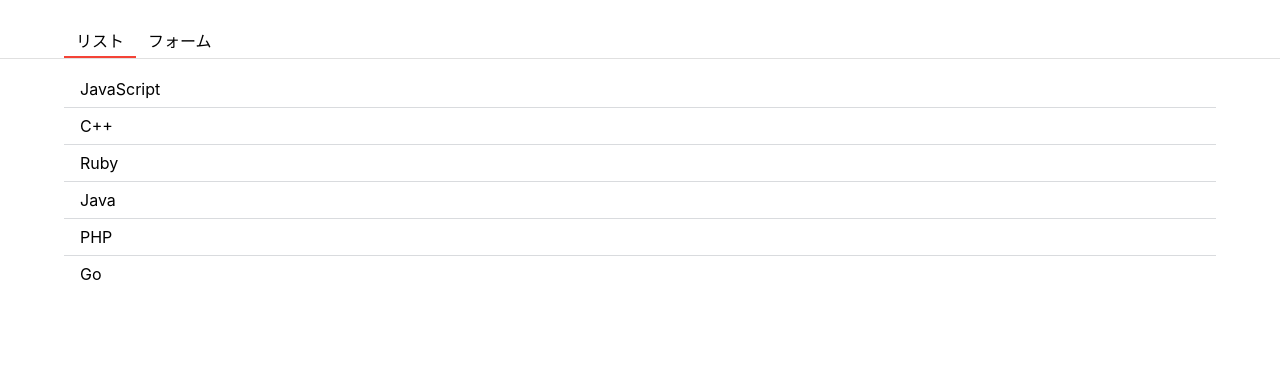
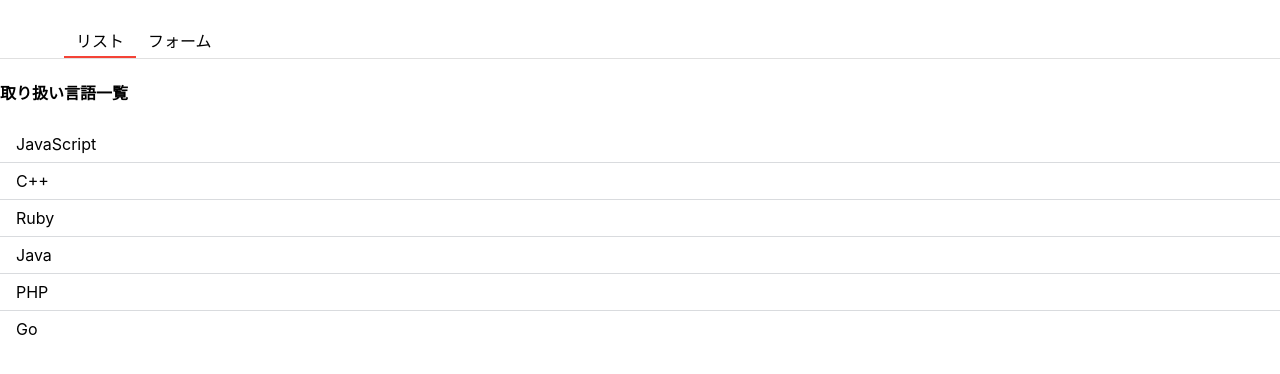
Before and after one commit to tomuyamukun/react-tuto, a React (Create React App) app: page / in a window 1280 px wide. Shown: the top 374 px of the page. Built offline with nearby package versions, Linux system fonts and the light colour scheme.

Commit message:
higher-order-component

```diff
--- a/src/App.js
+++ b/src/App.js
@@ -2,6 +2,7 @@ import styled from "styled-components";
 import { useState, useEffect } from "react";
 import { List } from "./List";
 import { Form } from "./Form";
+import { withLoading } from "./hoc/withLoading";
 import { getLanguages } from "./const/languages";
 
 const Header = styled.header`
@@ -23,20 +24,9 @@ const HeaderLi = styled.li`
 	border-bottom: ${(props) => (props.focused ? "2px solid #F44336" : "none")};
 `;
 
-function App() {
+function App({ data }) {
 	const [tab, setTab] = useState("list");
-	const [langs, setLangs] = useState([]);
-
-	// 第二引数に空の[]を入れるとmount時だけ,
-	useEffect(() => {
-		console.log("App.js:useEffect");
-		fetchLanguages();
-	}, []);
-
-	const fetchLanguages = async () => {
-		const languages = await getLanguages();
-		setLangs(languages);
-	};
+	const [langs, setLangs] = useState(data);
 
 	const addLang = (lang) => {
 		setLangs([...langs, lang]);
@@ -61,4 +51,4 @@ function App() {
 	);
 }
 
-export default App;
+export default withLoading(App, getLanguages);
--- a/src/Form.jsx
+++ b/src/Form.jsx
@@ -1,10 +1,7 @@
 import { useState } from "react";
 import styled from "styled-components";
 import { Button } from "./components/button";
-
-const Container = styled.div`
-	padding: 12px 64px;
-`;
+import { TabBodyContainer } from "./components/tab-body-container";
 
 const Label = styled.label`
 	display: flex;
@@ -35,8 +32,7 @@ export const Form = ({ onAddLang }) => {
 		onAddLang(text);
 	};
 	return (
-		<div>
-			<h4>新しい言語の追加</h4>
+		<TabBodyContainer title="新しい言語の追加">
 			<form onSubmit={submitForm}>
 				<div>
 					<Label>言語</Label>
@@ -50,6 +46,6 @@ export const Form = ({ onAddLang }) => {
 					<FormButton>追加</FormButton>
 				</ButtonContainer>
 			</form>
-		</div>
+		</TabBodyContainer>
 	);
 };
--- a/src/List.jsx
+++ b/src/List.jsx
@@ -1,8 +1,5 @@
 import styled from "styled-components";
-
-const Container = styled.div`
-	padding: 12px 64px;
-`;
+import { TabBodyContainer } from "./components/tab-body-container";
 
 const ListItem = styled.div`
 	padding: 8px 16px;
@@ -14,10 +11,12 @@ const ListItem = styled.div`
 
 export const List = ({ langs }) => {
 	return (
-		<Container>
-			{langs.map((lang, index) => {
-				return <ListItem key={index}>{lang}</ListItem>;
-			})}
-		</Container>
+		<TabBodyContainer title="取り扱い言語一覧">
+			<div>
+				{langs.map((lang, index) => {
+					return <ListItem key={index}>{lang}</ListItem>;
+				})}
+			</div>
+		</TabBodyContainer>
 	);
 };
--- /dev/null
+++ b/src/components/tab-body-container.jsx
@@ -0,0 +1,14 @@
+import styled from "styled-components";
+
+const Container = styled.div`
+	padding: 12px 64 px;
+`;
+
+export const TabBodyContainer = ({ children, title }) => {
+	return (
+		<Container>
+			<h4>{title}</h4>
+			{children}
+		</Container>
+	);
+};
--- /dev/null
+++ b/src/hoc/withLoading.jsx
@@ -0,0 +1,24 @@
+import styled from "styled-components";
+import { useEffect, useState } from "react";
+
+const LoadDiv = styled.div`
+	padding: 36px;
+`;
+
+export const withLoading = (WrappedComponent, fetchData) => {
+	return () => {
+		const [data, setData] = useState(null);
+
+		useEffect(() => {
+			fetch();
+		}, []);
+
+		const fetch = async () => {
+			const data = await fetchData();
+			setData(data);
+		};
+		const Loading = <LoadDiv>ロード中...</LoadDiv>;
+
+		return data ? <WrappedComponent data={data} /> : Loading;
+	};
+};
```
